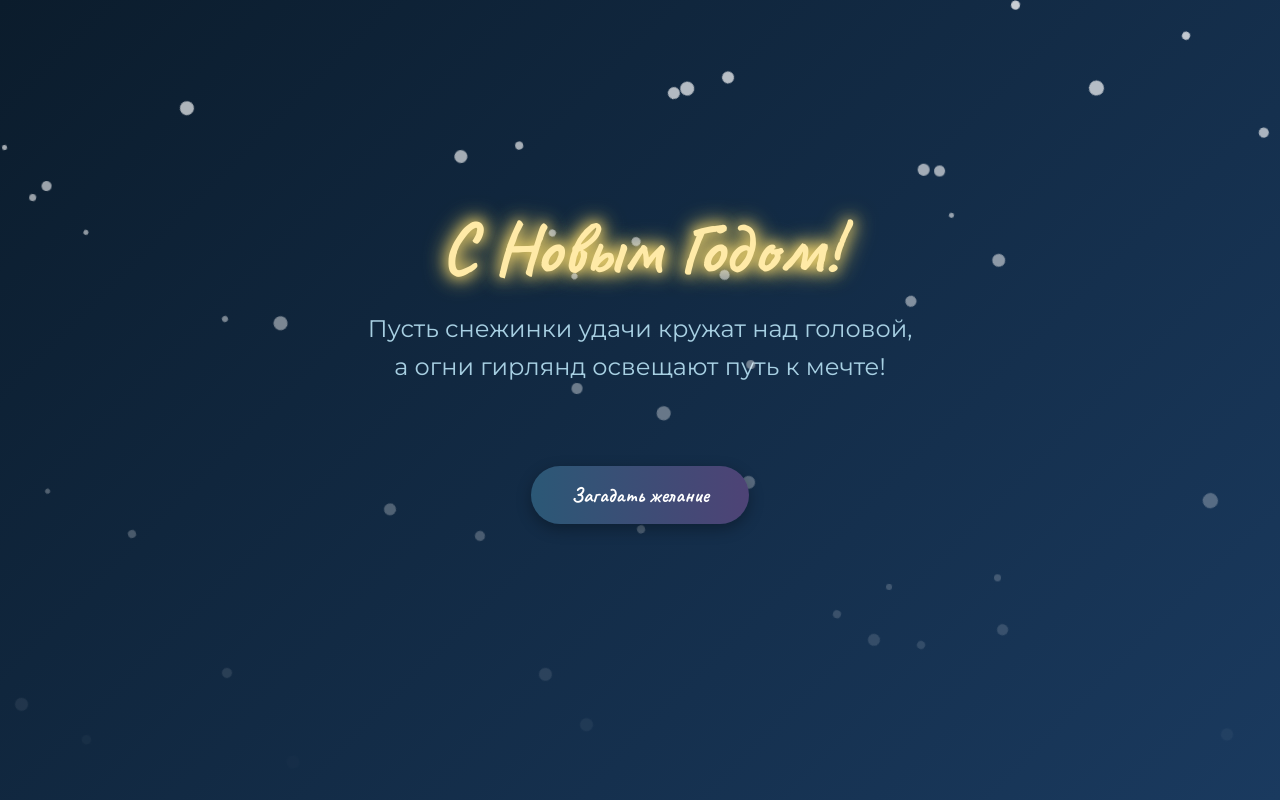
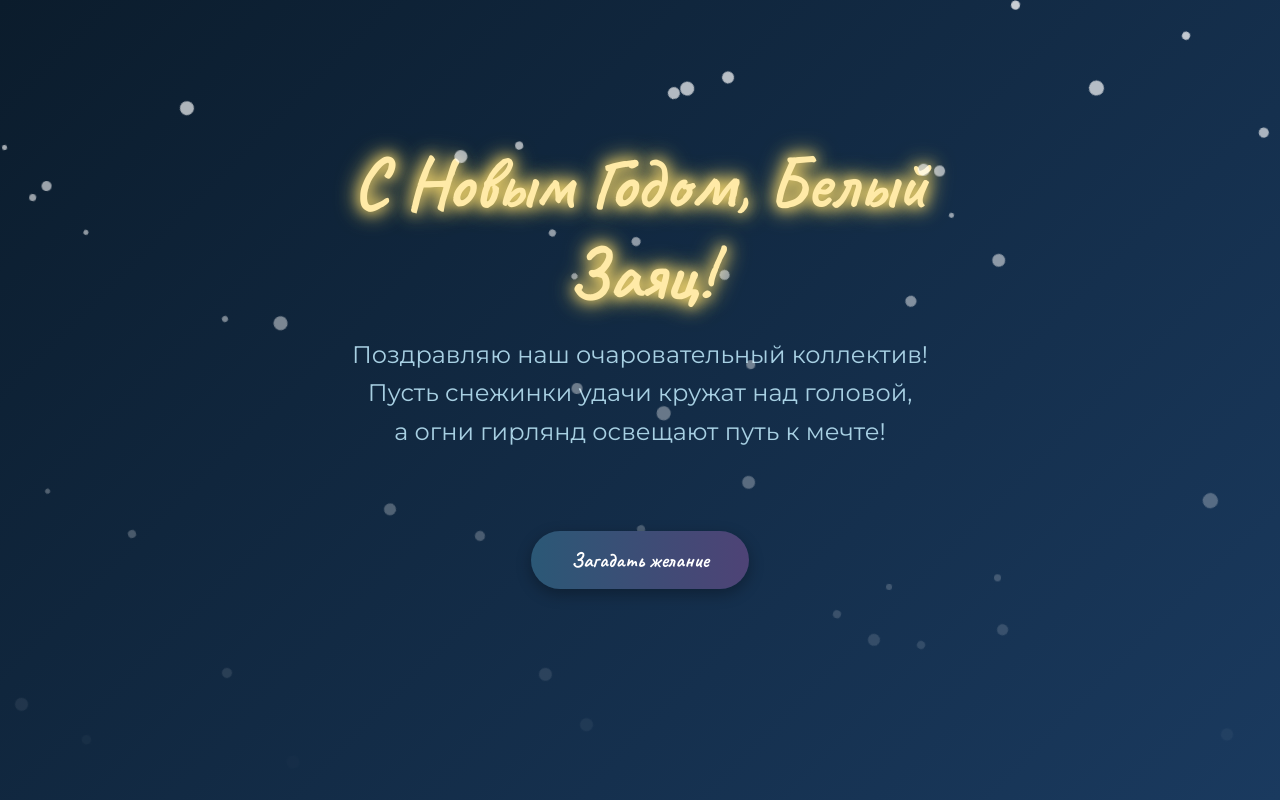
Before and after one commit to Alex-Past/happy, a plain HTML site: page index.html in a window 1280 px wide. Drawn offline with Linux system fonts and the light colour scheme.

Commit message:
Update index.html

```diff
--- a/index.html
+++ b/index.html
@@ -11,8 +11,8 @@
 </head>
 <body>
     <div class="container">
-        <h1 class="title">С Новым Годом!</h1>
-        <p class="subtitle">Пусть снежинки удачи кружат над головой,<br>а огни гирлянд освещают путь к мечте!</p>
+        <h1 class="title">С Новым Годом, Белый Заяц!</h1>
+        <p class="subtitle">Поздравляю наш очаровательный коллектив!<br>Пусть снежинки удачи кружат над головой,<br>а огни гирлянд освещают путь к мечте!</p>
 
         <!-- Область для падающего снега -->
         <div class="snowflakes" aria-hidden="true">
```
